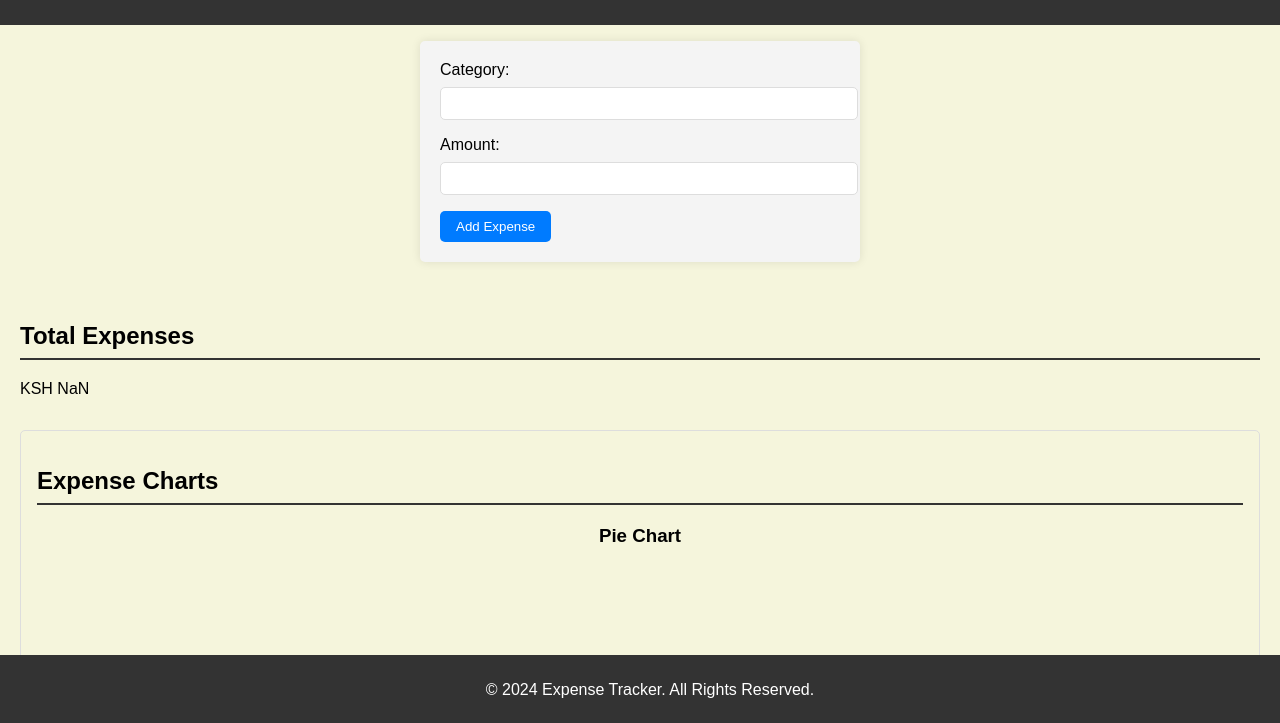
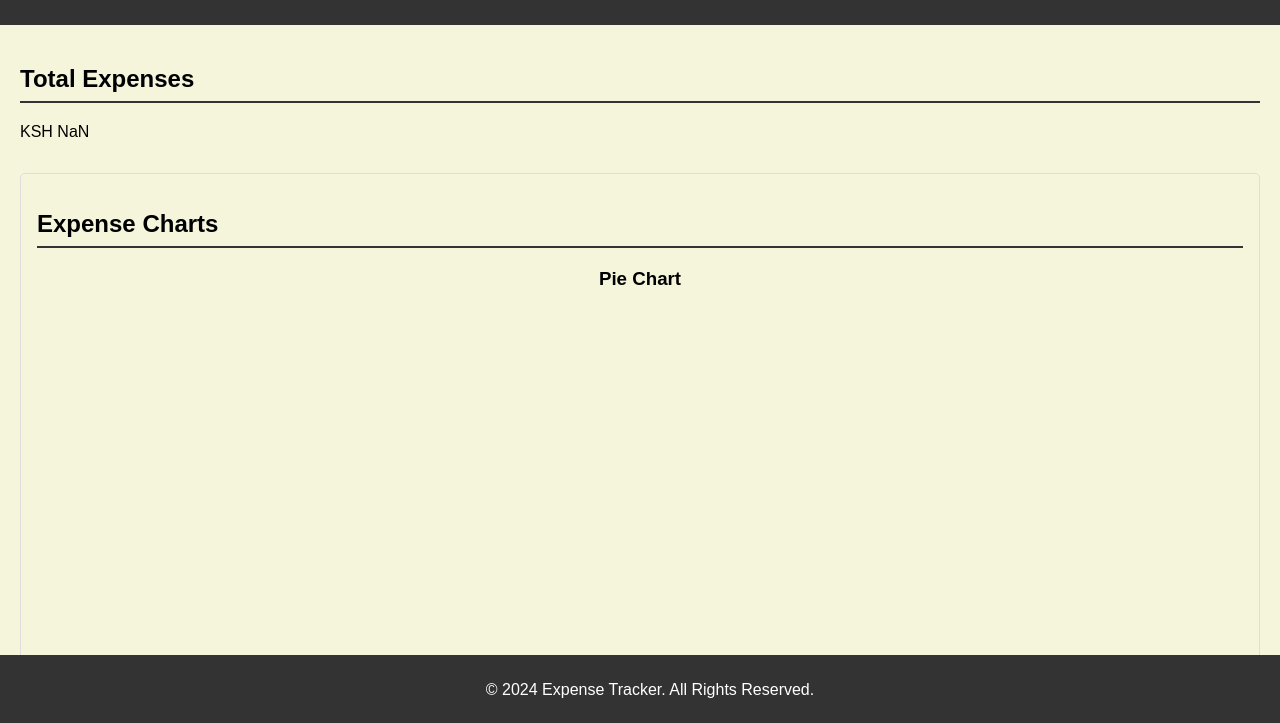
Before and after one commit to Mkirwa24/Expenses-Tracker-App, a website: page public/dashboard.html in a window 1280 px wide. Shown: the part 75-798 px from the top of the page. Drawn offline with nearby package versions, Linux system fonts and the light colour scheme; no server answers.

Commit message:
Expenses Tracker App

```diff
--- a/public/dashboard.html
+++ b/public/dashboard.html
@@ -26,16 +26,7 @@
     </div>
     <div class="overlay" id="overlay"></div>
     </header>
-    <!-- Form for Adding Expenses -->
-<form id="addExpenseForm">
-    <label for="category">Category:</label>
-    <input type="text" id="category" name="category" required>
 
-    <label for="amount">Amount:</label>
-    <input type="number" id="amount" name="amount" required>
-
-    <button type="submit">Add Expense</button>
-</form>
        <!-- Content Area -->
     <div id="content">
     <section id="totalExpenses">
```
